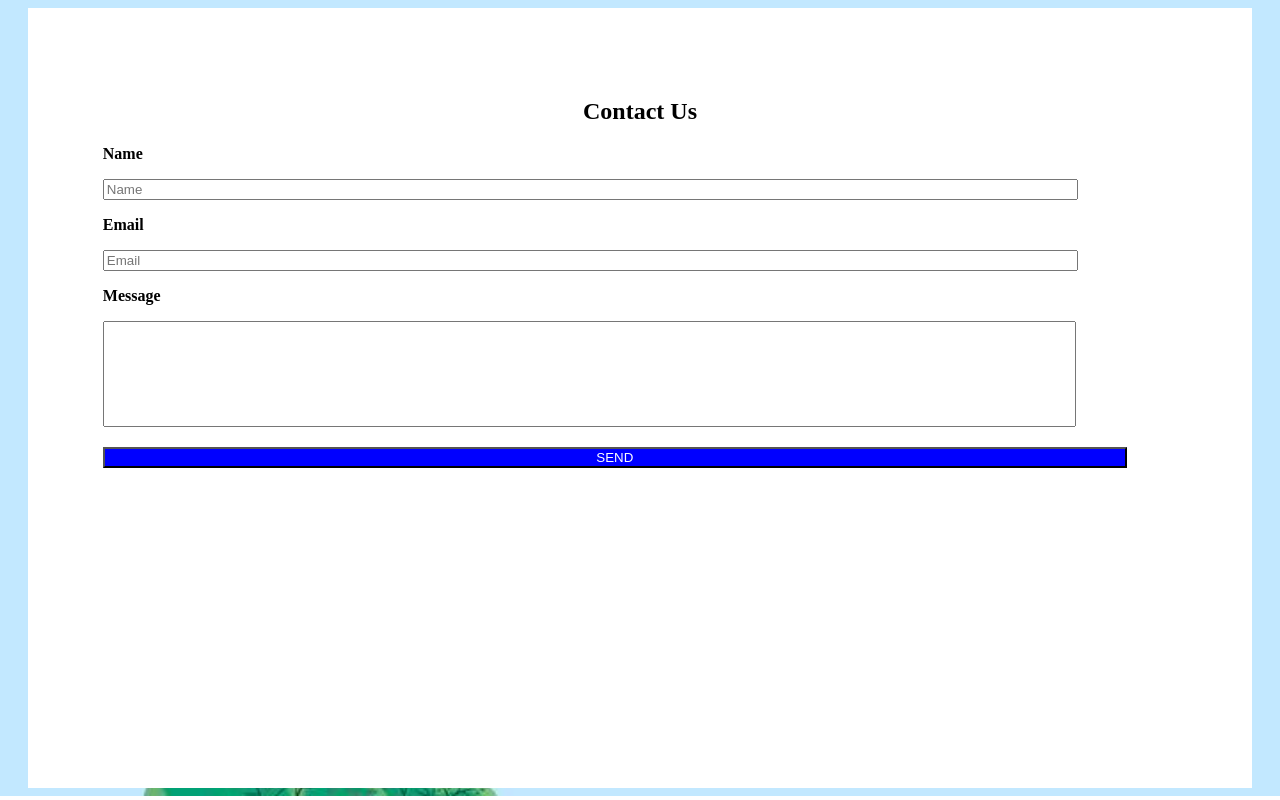
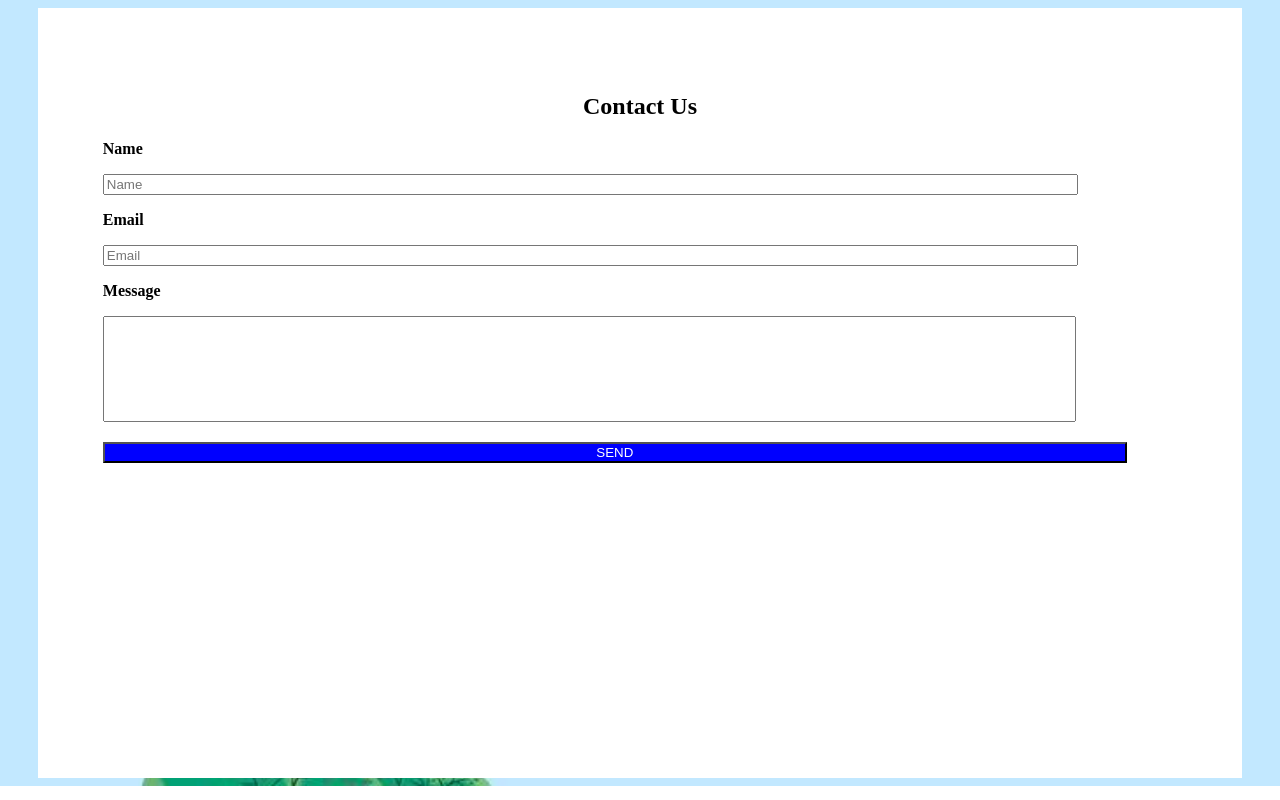
Before and after one commit to froshprince21/Github-exercise, a plain HTML site: page signupPage.html in a window 1280 px wide. Drawn offline with Linux system fonts and the light colour scheme.

Commit message:
new additions

```diff
--- a/style.css
+++ b/style.css
@@ -12,7 +12,7 @@ Body{
     border: 60px solid white;
     height: 80vh;
     width: 85%;
-    padding: 10px 15px;
+    padding: 5px;
     background-color: white;
     margin: auto;
     position: center;
```
Also changed, not shown: index.html (+2 -0 lines).
